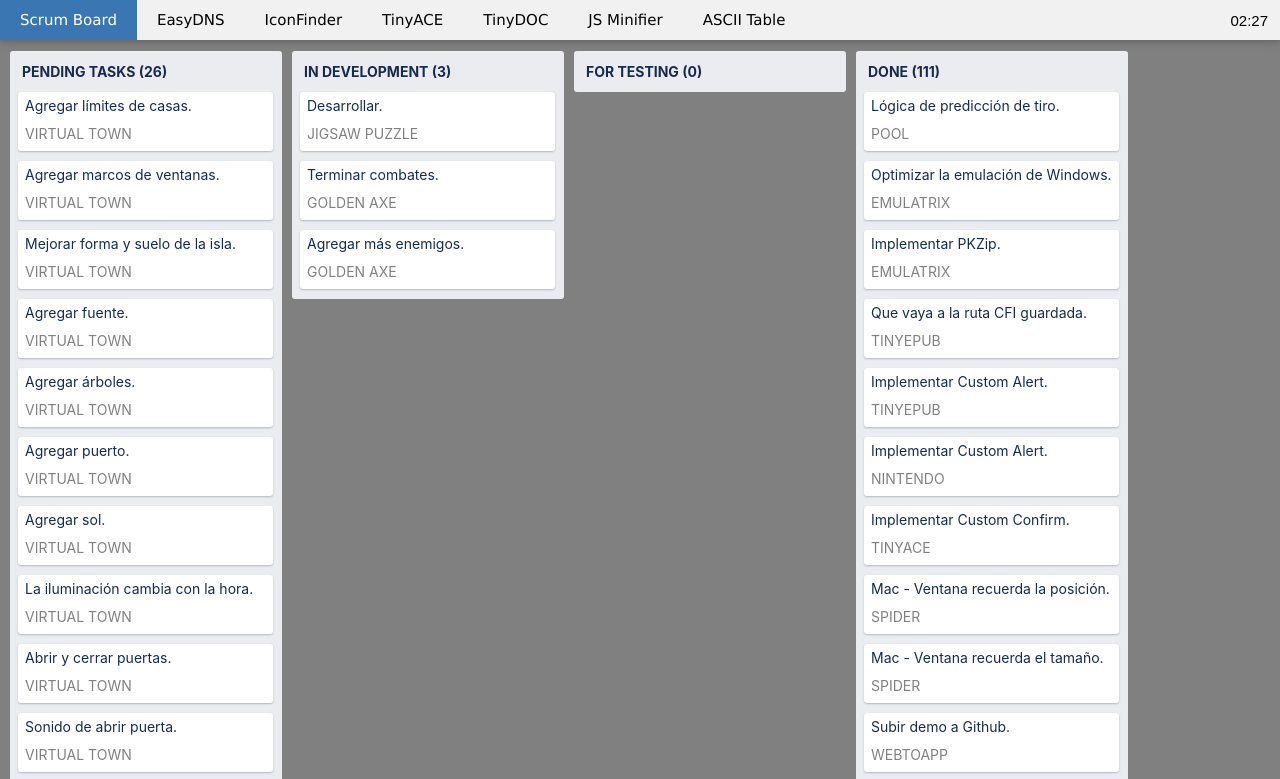
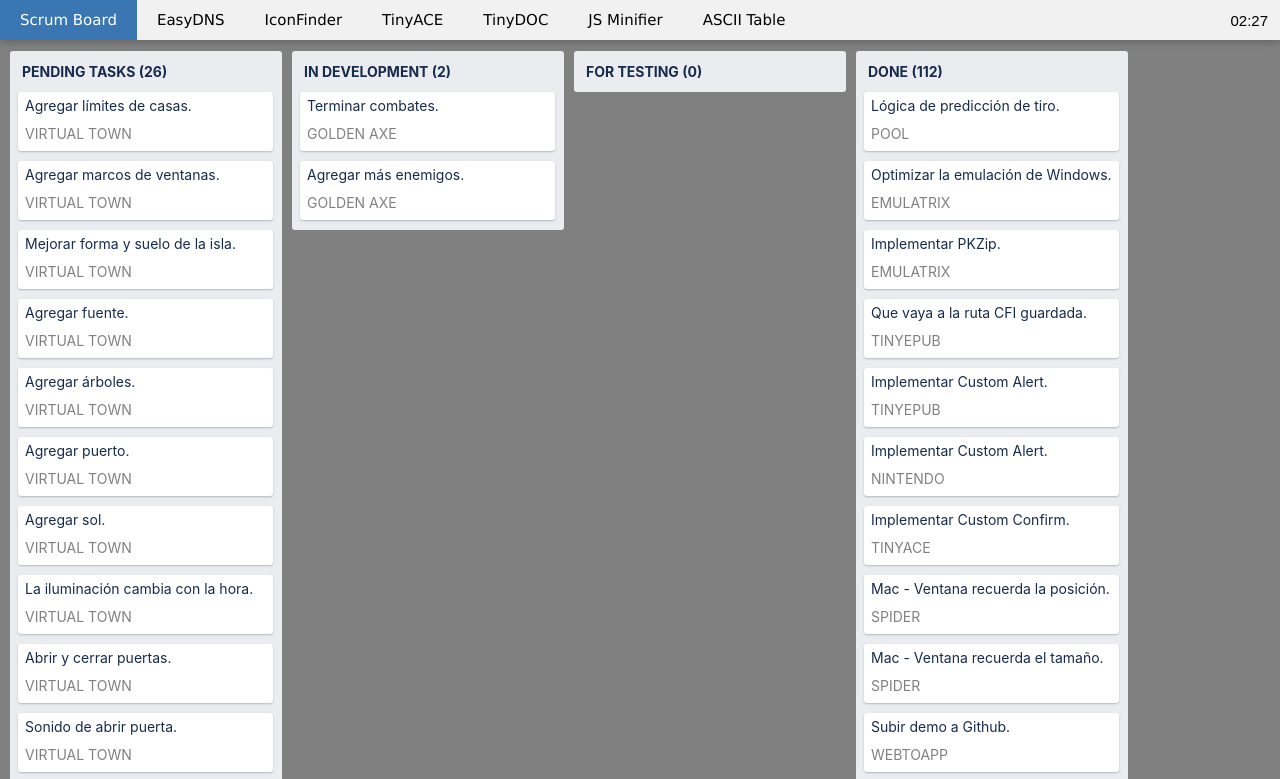
Before and after one commit to lrusso/LRusso, a plain HTML site: page Board.htm in a window 1280 px wide. Shown: the top 779 px of the page. Drawn offline with Linux system fonts and the light colour scheme.

Commit message:
Add files via upload

```diff
--- a/Board.htm
+++ b/Board.htm
@@ -225,7 +225,6 @@
 				a.addToPending("VIRTUALXP","Remover New Shortcut.");
 				a.addToPending("NINTENDO","ScrollWrite sin márgenes.");
 
-				a.addToDevelopment("JIGSAW PUZZLE","Desarrollar.");
 				a.addToDevelopment("GOLDEN AXE","Terminar combates.");
 				a.addToDevelopment("GOLDEN AXE","Agregar más enemigos.");
 
@@ -342,6 +341,7 @@
 				a.addToDone("TETRIS","Bug que no verifica líneas.");
 				a.addToDone("WORD SEARCH","Implementar Pixel Perfect.");
 				a.addToDone("WORD SEARCH","Implementar palabras random.");
+				a.addToDone("JIGSAW PUZZLE","Desarrollar.");
 				}
 		</script>
 	</body>
```
